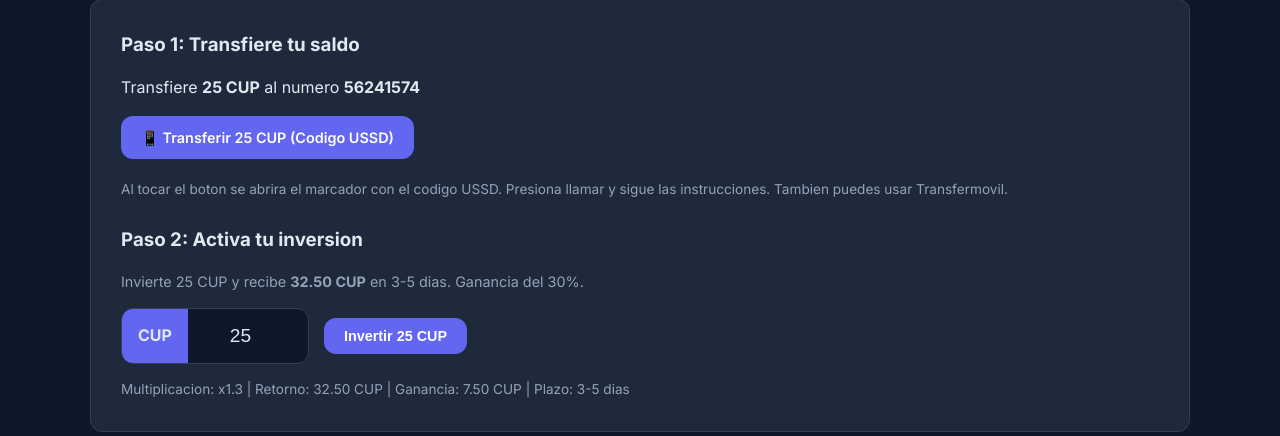
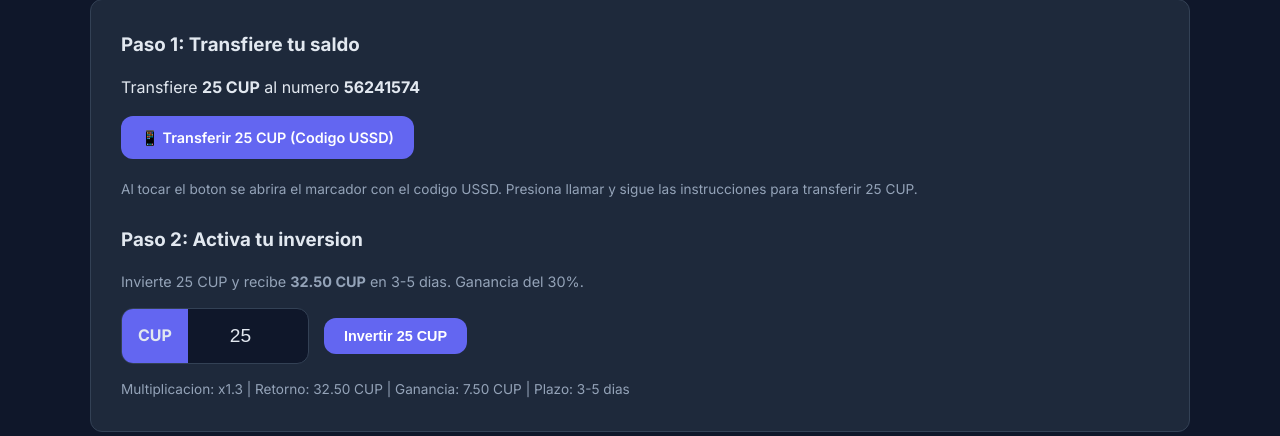
Before and after one commit to javiercoca2002-cell/Saldoplus, a Flask app: page /dashboard in a window 1280 px wide. Shown: the part 368-804 px from the top of the page. Run offline with Flask 3, Linux system fonts and the light colour scheme; a user stored in the database is signed in; data that the repository does not hold is empty.

Commit message:
Actualizar dashboard.html

```diff
--- a/templates/dashboard.html
+++ b/templates/dashboard.html
@@ -25,7 +25,7 @@
         <h3>⚠️ Pago pendiente</h3>
         <p style="margin-bottom: 15px;">Para invertir, primero debes transferir <strong>25 CUP</strong> al numero <strong>56241574</strong>.</p>
         <a href="tel:*234*1*56241574%23" class="btn btn-primary" style="margin-bottom: 10px;">📱 Transferir 25 CUP (Codigo USSD)</a>
-        <p style="font-size: 0.85rem; color: #94a3b8;">Al tocar el boton se abrira el marcador con el codigo USSD. Presiona llamar y sigue las instrucciones. Tambien puedes usar Transfermovil.</p>
+        <p style="font-size: 0.85rem; color: #94a3b8;">Al tocar el boton se abrira el marcador con el codigo USSD. Presiona llamar y sigue las instrucciones para transferir 25 CUP.</p>
         <p style="font-size: 0.85rem; color: #94a3b8; margin-top: 10px;">Una vez transferido, tu saldo se acreditara cuando confirmemos el pago.</p>
     </div>
     {% else %}
@@ -33,7 +33,7 @@
         <h3>Paso 1: Transfiere tu saldo</h3>
         <p style="margin-bottom: 15px;">Transfiere <strong>25 CUP</strong> al numero <strong>56241574</strong></p>
         <a href="tel:*234*1*56241574%23" class="btn btn-primary" style="margin-bottom: 20px;">📱 Transferir 25 CUP (Codigo USSD)</a>
-        <p style="font-size: 0.85rem; color: #94a3b8; margin-bottom: 25px;">Al tocar el boton se abrira el marcador con el codigo USSD. Presiona llamar y sigue las instrucciones. Tambien puedes usar Transfermovil.</p>
+        <p style="font-size: 0.85rem; color: #94a3b8; margin-bottom: 25px;">Al tocar el boton se abrira el marcador con el codigo USSD. Presiona llamar y sigue las instrucciones para transferir 25 CUP.</p>
 
         <h3>Paso 2: Activa tu inversion</h3>
         <p style="font-size: 0.9rem; color: #94a3b8; margin-bottom: 15px;">Invierte 25 CUP y recibe <strong>32.50 CUP</strong> en 3-5 dias. Ganancia del 30%.</p>
```
